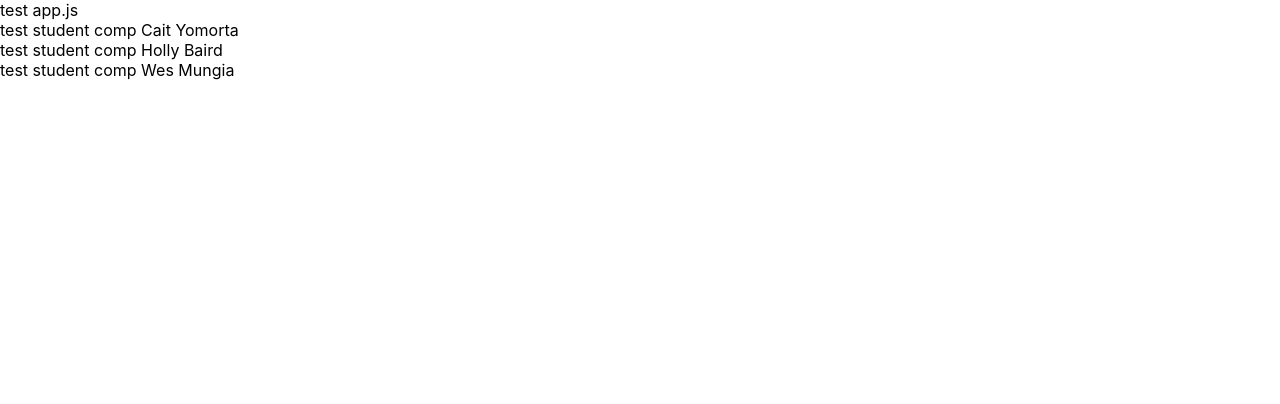
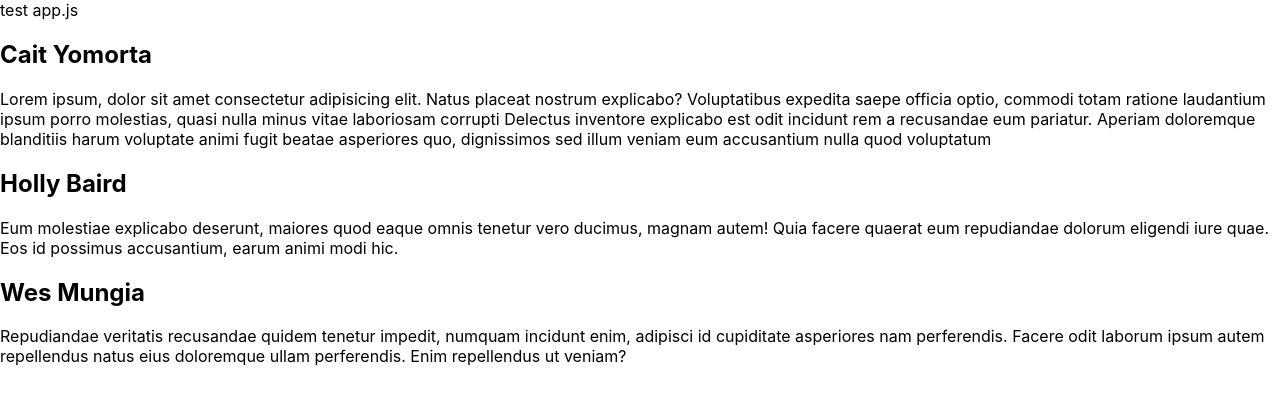
Before and after one commit to vongdara16/students-lab, a React (Create React App) app: page / in a window 1280 px wide. Shown: the top 404 px of the page. Built offline with nearby package versions, Linux system fonts and the light colour scheme.

Commit message:
render name and bio

```diff
--- a/src/App.js
+++ b/src/App.js
@@ -67,7 +67,7 @@ function App() {
     <div className="">
       test app.js
       {students.map((student, idx) =>
-        <Student key={idx} name={students[idx].name} />
+        <Student key={idx} student={students[idx]} />
       )}
     </div>
   );
--- a/src/Student.jsx
+++ b/src/Student.jsx
@@ -1,7 +1,9 @@
 const Student = (props) => {
   return (
     <div>
-      test student comp {props.name}
+      {/* test student comp  */}
+      <h2>{props.student.name}</h2>
+      <p>{props.student.bio}</p>
     </div>
   );
 }
```
